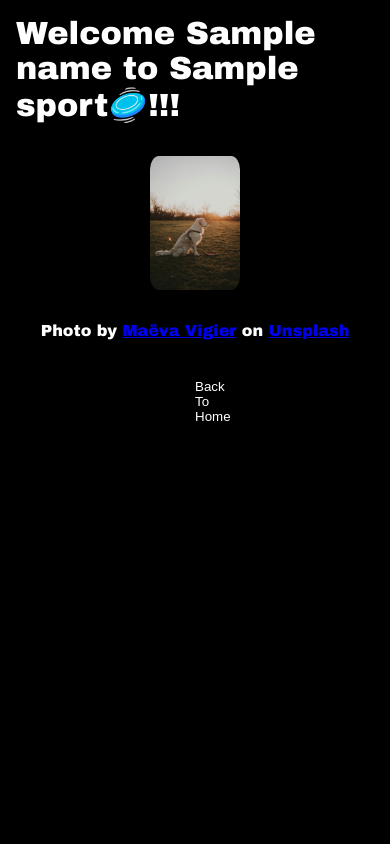
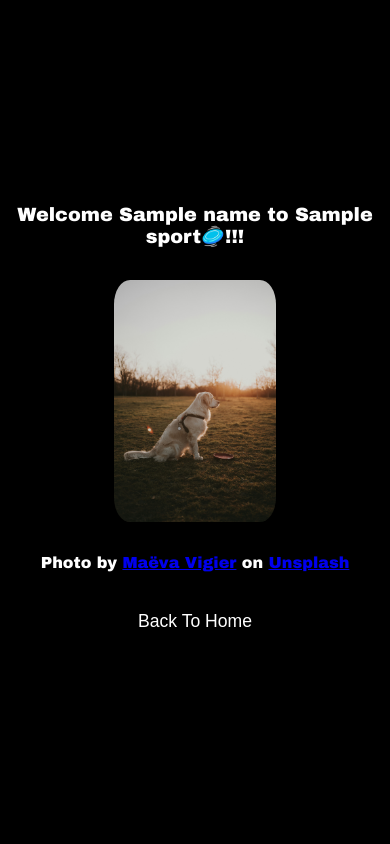
Before and after one commit to apetranov/flask-sports, a Flask app: template templates/register.html in a window 390 px wide. Run offline with Flask 3, Linux system fonts and the light colour scheme; the template is opened without the code that fills it: most values are stand-ins (such as "Sample title", 1, 10 or a date in 2020).

Commit message:
Make register page responsive

```diff
--- a/static/style.css
+++ b/static/style.css
@@ -8,6 +8,10 @@ body {
   background-color: black;
   color: white;
   font-family: Arial black, sans-serif;
+  display: flex;
+  justify-content: center;
+  align-items: center;
+
 }
 
 .error {
@@ -41,7 +45,12 @@ body {
     align-items: center;
     gap: 2rem;
     padding: 1rem;
+    height: 100%;
+    width: 100%;
+    text-align: center;
 }
+
+
 
 .register h1 {
     transition: all 0.4s cubic-bezier(0.25, 1, 0.5, 1);
@@ -65,6 +74,8 @@ img:hover {
     transform: scale(1.08);
     box-shadow: 0 0 15px rgba(255, 255, 255, 0.7);
 }
+
+
 
 .register button {
   width: 20%;
@@ -135,3 +146,97 @@ img:hover {
     0 0 10px rgba(255, 255, 255, 0.5),
     0 0 20px rgba(255, 255, 255, 0.4);
 }
+
+.register img {
+  width: 20%;
+}
+
+.register h1 {
+  font-size: 2rem;
+}
+
+.register {
+  height: 100vh;
+}
+
+.register button {
+  font-size: 0.9rem;
+}
+
+/* Desktops */
+@media (min-width: 1440px) {
+  .register {
+    padding: 10%;
+  }
+  .register img {
+    width: 20% !important;
+  }
+  .register h1 {
+    font-size: 3rem;
+  }
+  .register p {
+    font-size: 1.5rem !important;
+  }
+  .register button {
+    width: auto !important; /* or 40%, whichever fits */
+    padding: 0.5rem 2rem !important;
+    font-size: 1rem !important;
+    white-space: nowrap !important; /* keeps text on one line */
+  }
+  .register {
+    height: 100vh;
+  }
+}
+
+@media (min-width: 1025px) {
+  .register p {
+    font-size: 1.5rem;
+  }
+  .register button {
+    font-size: 1.5rem;
+  }
+}
+
+/* Tablets */
+@media (max-width: 1024px) {
+  .register img {
+    width: 25% !important;
+  }
+  .register h1 {
+    font-size: 1rem;
+  }
+  .register p {
+    font-size: 1rem;
+  }
+  .register button {
+    width: auto !important; /* or 40%, whichever fits */
+    padding: 0.5rem 2rem !important;
+    font-size: 1rem !important;
+    white-space: nowrap !important; /* keeps text on one line */
+  }
+  .register {
+    height: 100vh;
+  }
+}
+
+/* Phones */
+@media (max-width: 600px) {
+  .register img {
+    width: 45% !important;
+  }
+  .register h1 {
+    font-size: 1.2rem;
+  }
+  .register p {
+    font-size: 1rem;
+  }
+  .register button {
+    width: auto !important; /* or 40%, whichever fits */
+    padding: 0.5rem 2rem !important;
+    font-size: 1.1rem !important;
+    white-space: nowrap; /* keeps text on one line */
+  }
+  .register {
+    height: 100vh;
+  }
+}
```
